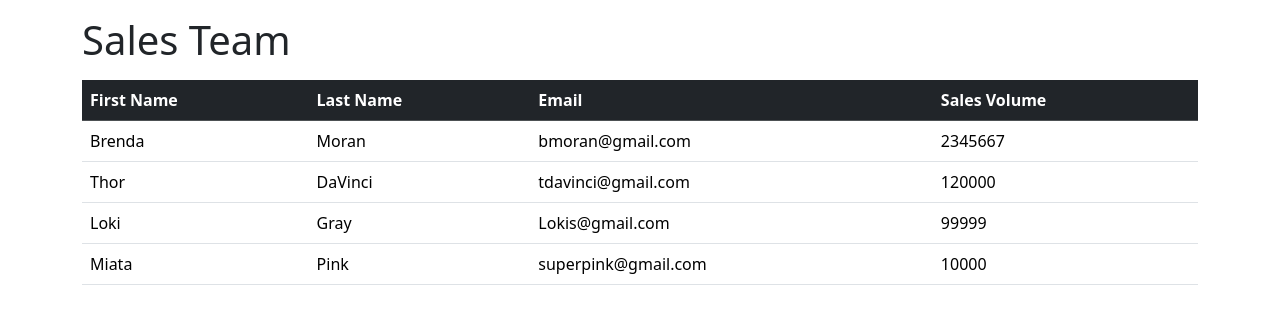
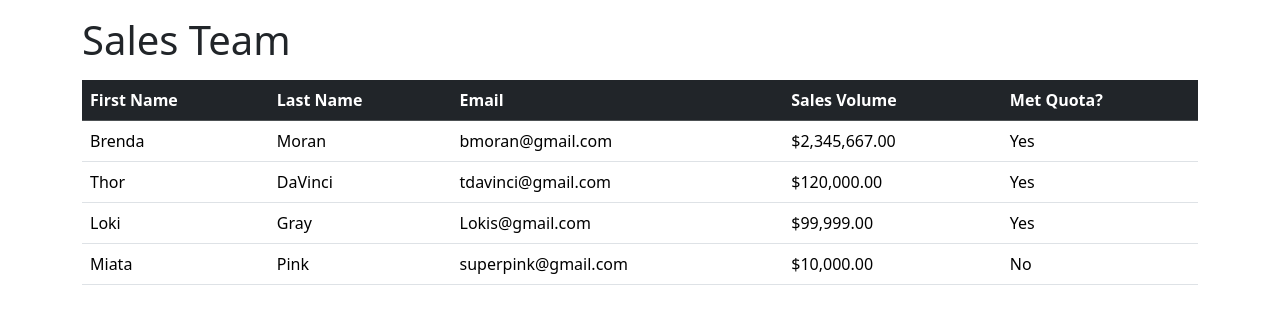
Before and after one commit to bmoran17/angular-training, an Angular app in the folder sales-project/: page / in a window 1280 px wide. Shown: the top 324 px of the page. Built offline with nearby package versions, Linux system fonts and the light colour scheme.

Commit message:
Added conditionals & formatting

```diff
--- a/sales-project/src/app/sales-person-list/sales-person-list-bootstrap.component.html
+++ b/sales-project/src/app/sales-person-list/sales-person-list-bootstrap.component.html
@@ -6,6 +6,7 @@
       <th>Last Name</th>
       <th>Email</th>
       <th>Sales Volume</th>
+      <th>Met Quota?</th>
     </tr>
   </thead>
 
@@ -14,7 +15,12 @@
       <td>{{ tempSalesPerson.firstName }}</td>
       <td>{{ tempSalesPerson.lastName }}</td>
       <td>{{ tempSalesPerson.email }}</td>
-      <td>{{ tempSalesPerson.salesVolume }}</td>
+      <td>{{ tempSalesPerson.salesVolume | currency:'USD' }}</td>
+
+      <td>
+        <div *ngIf="tempSalesPerson.salesVolume >= 60000; else myElseBlock">Yes</div>
+        <ng-template #myElseBlock>No</ng-template>
+      </td>
     </tr>
   </tbody>
 </table>
```
Also changed, not shown: 1 other file (tests, documents, lock files or other folders).
